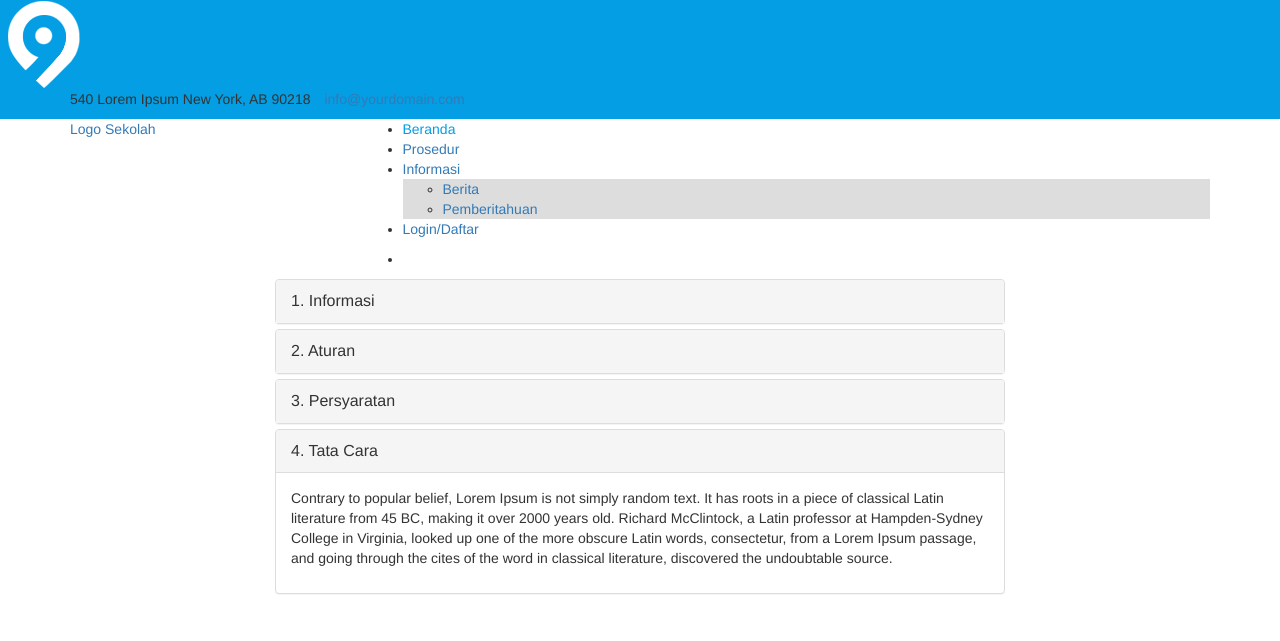
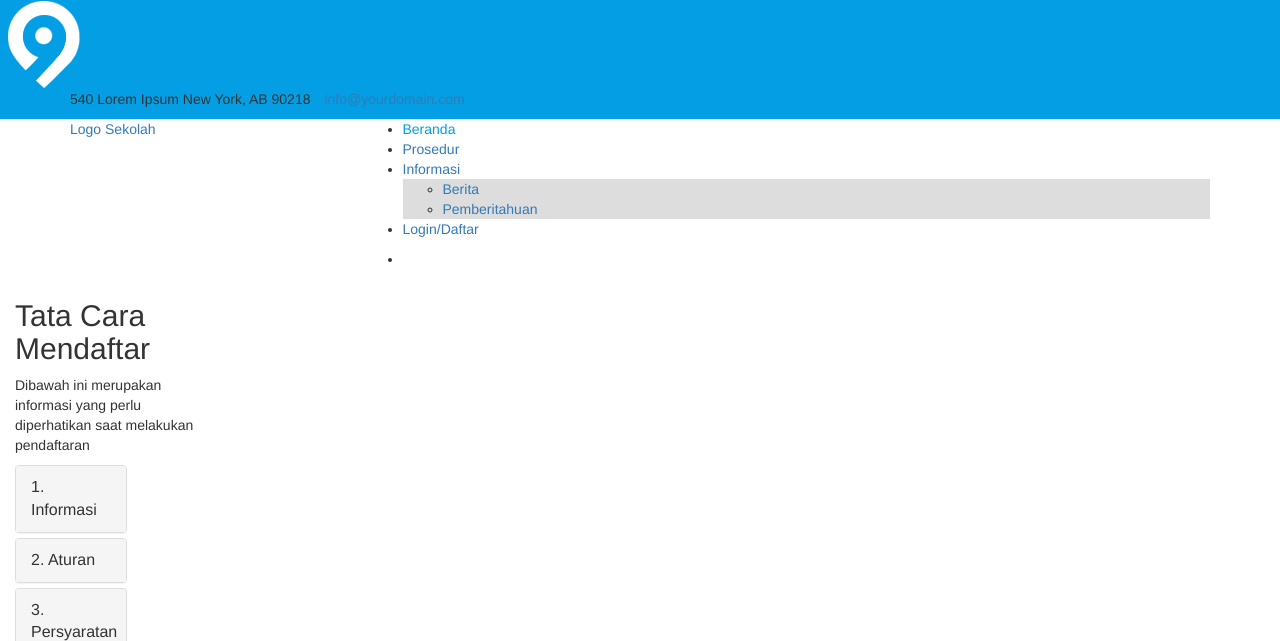
Before and after one commit to alfanizidni/ppdb, a CodeIgniter app: page /ppdb/prosedur in a window 1280 px wide. Shown: the top 641 px of the page. Run offline with CodeIgniter, Linux system fonts and the light colour scheme; some libraries are stand-ins or nearby versions.

Commit message:
tampilan

```diff
--- a/application/views/admin/prosedur.php
+++ b/application/views/admin/prosedur.php
@@ -43,10 +43,19 @@
 
 <!-- Section -->
 <div class="section padding_layout_1">
-  <div class="container">
-    <div class="row center-block">
-    <div class="col-lg-2 col-md-0 col-sm-4 col-xs-6">
+  <div class="container col-md-2">
+  <div class="row" style="margin-upside: 10px;">
+      <div class="col-md-12">
+        <div class="full">
+          <div class="main_heading text_align_center">
+            <h2>Tata Cara Mendaftar</h2>
+            <p class="large">Dibawah ini merupakan informasi yang perlu diperhatikan saat melakukan pendaftaran</p>
+          </div>
+        </div>
+      </div>
     </div>
+    <div class="row">
+    <div class="center">
       <div class="col-lg-8 col-md-4 col-sm-12 col-xs-12">
         <div class="row" style="margin-bottom: 30px; center-block">
           <div class="col-md-12">
@@ -110,6 +119,10 @@
         </div>
       </div>
     </div>
+      <div class="center">
+        <p><a class="btn main_bt" href="<?= base_url('daftar') ?>">Daftar Sekarang</a></p>
+      </div>
+    </div>
   </div>
 </div>
           <!-- End Section  -->
```
Also changed, not shown: application/views/admin/daftar.php (+8 -12 lines).
